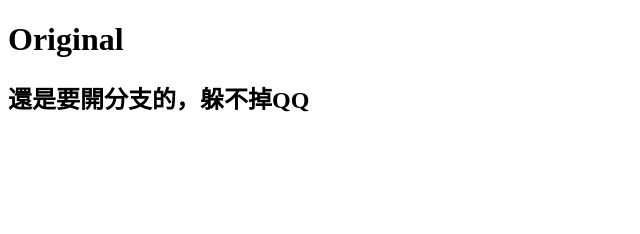
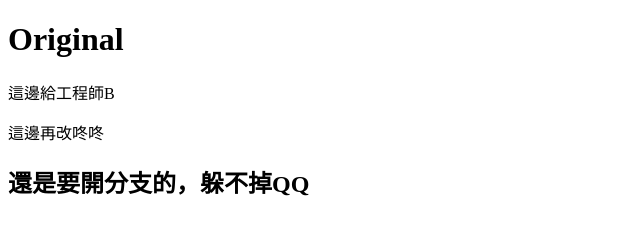
Before and after one commit to Ehren-806260/Art_method_2, a plain HTML site: page index.html in a window 1280 px wide. Shown: the whole page, without its empty margins (0-640 px from the left). Drawn offline with Linux system fonts and the light colour scheme.

Commit message:
For engineerB
* add html for engineer A

* add something for engineerA more

* add css

* add js

* eeeee

```diff
--- a/index.css
+++ b/index.css
@@ -1,6 +1,9 @@
 .original{
     font-size: 1 rem;
 }
+
+.p{
+    margin: 0 auto;
 h2{
     color: deeppink;
 }
--- a/index.html
+++ b/index.html
@@ -8,6 +8,10 @@
 </head>
 <body>
     <h1>Original</h1>
+    <p>這邊給工程師B</p>
+    <div>
+        這邊再改咚咚
+    </div>
     <h2>還是要開分支的，躲不掉QQ</h2>
 </body>
 </html>
--- a/index.js
+++ b/index.js
@@ -1 +1,3 @@
 console.log('Original');
+
+console.log('Hello World');
```
